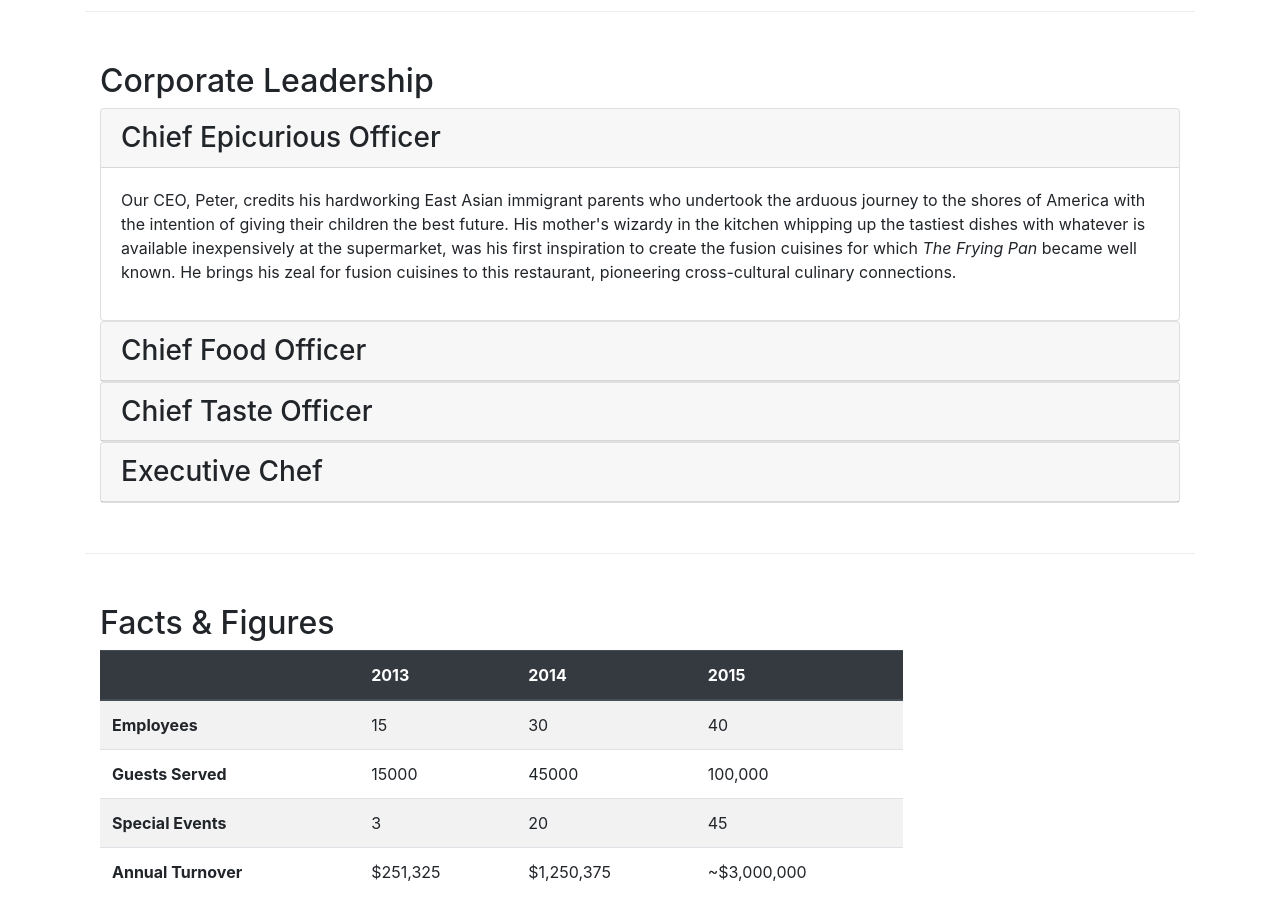
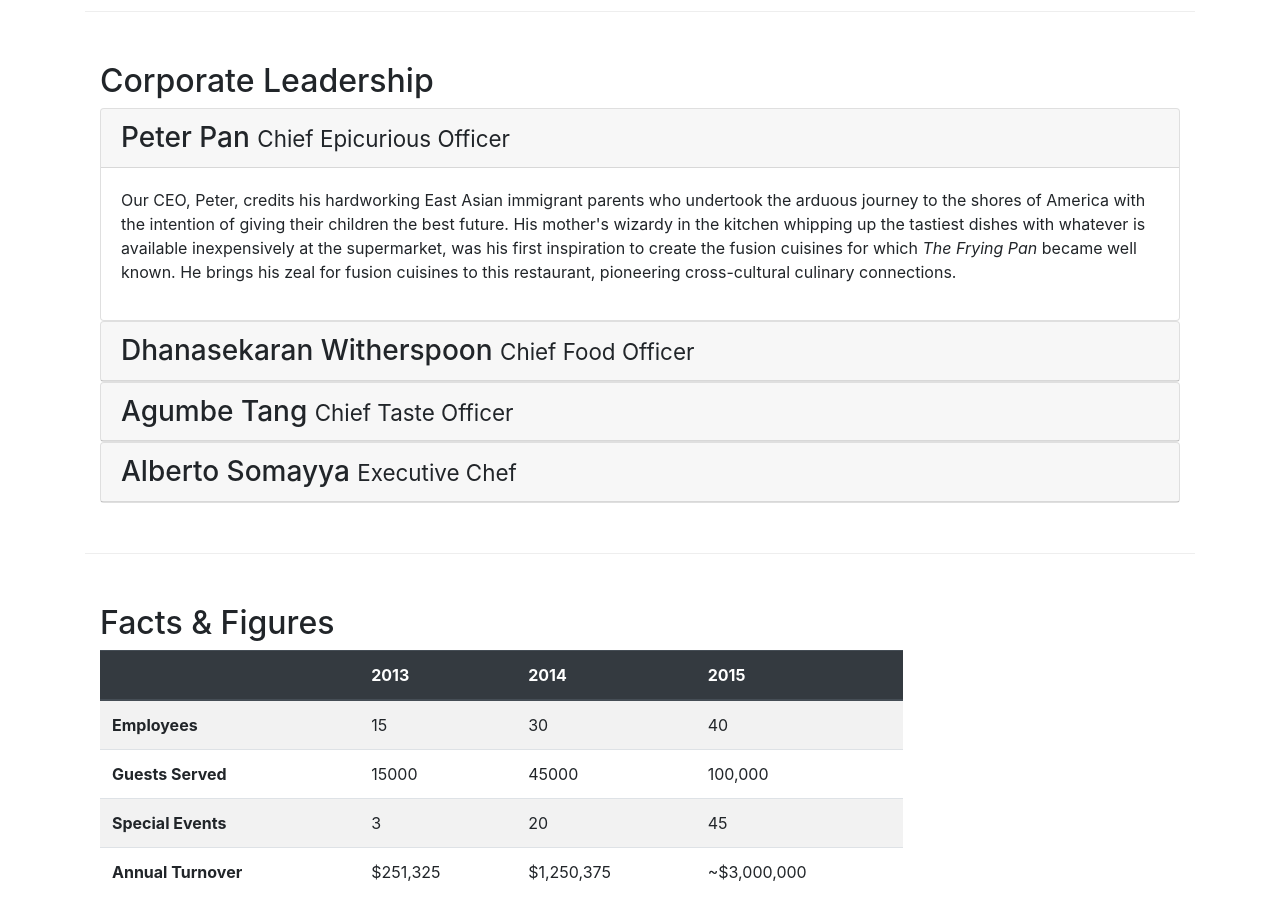
Before and after one commit to jefflgaol/Git-Bootstrap, a website: page aboutus.html in a window 1280 px wide. Shown: the part 960-1877 px from the top of the page. Drawn offline with nearby package versions, Linux system fonts and the light colour scheme.

Commit message:
NPM Scripts Part 2

```diff
--- a/aboutus.html
+++ b/aboutus.html
@@ -8,11 +8,12 @@
     <meta http-equiv="x-ua-compatible" content="ie=edge">
 
     <!-- Bootstrap CSS -->
+    <!-- build:css css/main.css -->
     <link rel="stylesheet" href="node_modules/bootstrap/dist/css/bootstrap.min.css">
-    <!-- Font Icons -->
     <link rel="stylesheet" href="node_modules/font-awesome/css/font-awesome.min.css">
     <link rel="stylesheet" href="node_modules/bootstrap-social/bootstrap-social.css">
     <link rel="stylesheet" href="css/styles.css">
+    <!-- endbuild -->
 
     <title>Ristorante Con Fusion: About Us</title>
 </head>
@@ -143,7 +144,7 @@
                     <div class="card">
                         <div class="card-header" role="tab" id="peterhead">
                             <h3 class="mb-0">
-                                <a data-toggle="collapse" data-target="#peter" Peter Pan <small>Chief Epicurious
+                                <a data-toggle="collapse" data-target="#peter"> Peter Pan <small>Chief Epicurious
                                     Officer</small>
                                 </a>
                             </h3>
@@ -173,7 +174,7 @@
                     <div class="card">
                         <div class="card-header" role="tab" id="dannyhead">
                             <h3 class="mb-0">
-                                <a data-toggle="collapse" data-target="#danny" Dhanasekaran Witherspoon <small>Chief
+                                <a data-toggle="collapse" data-target="#danny"> Dhanasekaran Witherspoon <small>Chief
                                     Food Officer</small>
                                 </a>
                             </h3>
@@ -197,7 +198,7 @@
                     <div class="card">
                         <div class="card-header" role="tab" id="agumbehead">
                             <h3 class="mb-0">
-                                <a data-toggle="collapse" data-target="#agumbe" Agumbe Tang <small>Chief Taste
+                                <a data-toggle="collapse" data-target="#agumbe"> Agumbe Tang <small>Chief Taste
                                     Officer</small>
                                 </a>
                             </h3>
@@ -220,7 +221,7 @@
                     <div class="card">
                         <div class="card-header" role="tab" id="albertohead">
                             <h3 class="mb-0">
-                                <a data-toggle="collapse" data-target="#alberto" Alberto Somayya <small>Executive
+                                <a data-toggle="collapse" data-target="#alberto"> Alberto Somayya <small>Executive
                                     Chef</small>
                                 </a>
                             </h3>
@@ -241,73 +242,6 @@
                     </div>
 
                 </div>
-
-                <!-- Tabs -->
-                <!--
-                <ul class="nav nav-tabs">
-                    <li class="nav-item">
-                        <a class="nav-link active" href="#peter" role="tab" data-toggle="tab">Peter Pan, CEO</a>
-                    </li>
-                    <li class="nav-item">
-                        <a class="nav-link" href="#danny" role="tab" data-toggle="tab">Danny Witherspoon, CEO</a>
-                    </li>
-                    <li class="nav-item">
-                        <a class="nav-link" href="#agumbe" role="tab" data-toggle="tab">Agumbe Tang, CTO</a>
-                    </li>
-                    <li class="nav-item">
-                        <a class="nav-link" href="#alberto" role="tab" data-toggle="tab">Alberto Somayya, Exec. Chef</a>
-                    </li>
-                </ul>
-
-                <div class="tab-content">
-                    <div role="tabpanel" class="tab-pane fade show active" id="peter">
-                        <h3>Peter Pan <small>Chief Epicurious Officer</small></h3>
-                        <p class="d-none d-sm-block">Our CEO, Peter, credits his hardworking East Asian immigrant
-                            parents who
-                            undertook the arduous journey to the shores of America with the intention of giving their
-                            children
-                            the best future. His mother's wizardy in the kitchen whipping up the tastiest dishes with
-                            whatever
-                            is available inexpensively at the supermarket, was his first inspiration to create the
-                            fusion
-                            cuisines for which <em>The Frying Pan</em> became well known. He brings his zeal for fusion
-                            cuisines
-                            to this restaurant, pioneering cross-cultural culinary connections.</p>
-                    </div>
-                    <div role="tabpanel" class="tab-pane fade" id="danny">
-                        <h3>Dhanasekaran Witherspoon <small>Chief Food Officer</small></h3>
-                        <p class="d-none d-sm-block">Our CFO, Danny, as he is affectionately referred to by his
-                            colleagues,
-                            comes from a long established family tradition in farming and produce. His experiences
-                            growing up on
-                            a farm in the Australian outback gave him great appreciation for varieties of food sources.
-                            As he
-                            puts it in his own words, <em>Everything that runs, wins, and everything that stays,
-                                pays!</em></p>
-                    </div>
-
-                    <div role="tabpanel" class="tab-pane fade" id="agumbe">
-                        <h3>Agumbe Tang <small>Chief Taste Officer</small></h3>
-                        <p class="d-none d-sm-block">Blessed with the most discerning gustatory sense, Agumbe, our CTO,
-                            personally ensures that every dish that we serve meets his exacting tastes. Our chefs dread
-                            the
-                            tongue lashing that ensues if their dish does not meet his exacting standards. He lives by
-                            his
-                            motto, <em>You click only if you survive my lick.</em></p>
-                    </div>
-
-                    <div role="tabpanel" class="tab-pane fade" id="alberto">
-                        <h3>Alberto Somayya <small>Executive Chef</small></h3>
-                        <p class="d-none d-sm-block">Award winning three-star Michelin chef with wide International
-                            experience
-                            having worked closely with whos-who in the culinary world, he specializes in creating
-                            mouthwatering
-                            Indo-Italian fusion experiences. He says, <em>Put together the cuisines from the two
-                                craziest
-                                cultures, and you get a winning hit! Amma Mia!</em></p>
-                    </div>
-                </div>
-                -->
             </div>
         </div>
 
@@ -407,10 +341,12 @@
     </footer>
 
     <!-- jQuery first, then Popper.js, then Bootstrap JS. -->
+    <!-- build:js js/main.js -->
     <script src="node_modules/jquery/dist/jquery.slim.min.js"></script>
     <script src="node_modules/popper.js/dist/umd/popper.min.js"></script>
     <script src="node_modules/bootstrap/dist/js/bootstrap.min.js"></script>
     <script src="js/scripts.js"></script>
+    <!-- endbuild -->
 </body>
 
 </html>
```
Also changed, not shown: contactus.html (+7 -1 lines), index.html (+33 -32 lines), package.json (+12 -2 lines), 2 other files.
